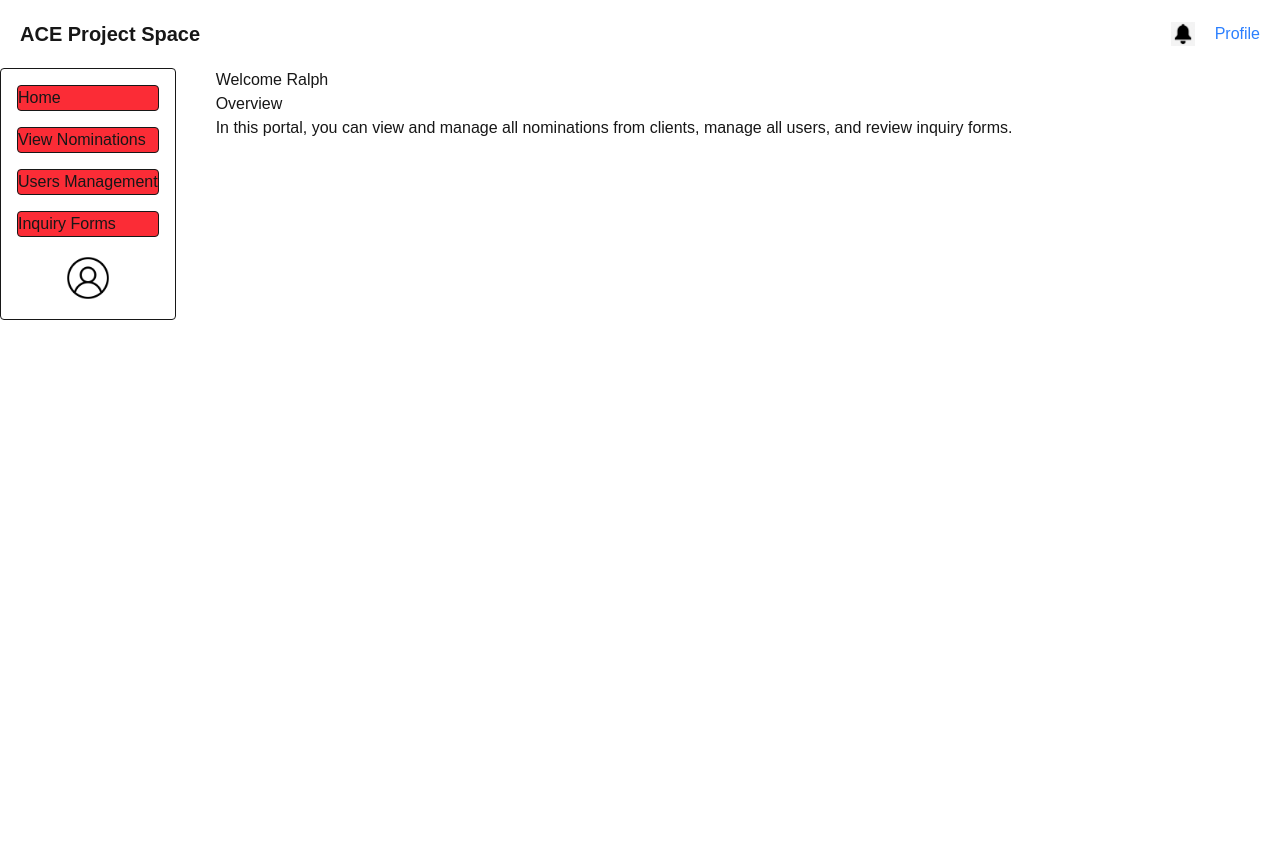
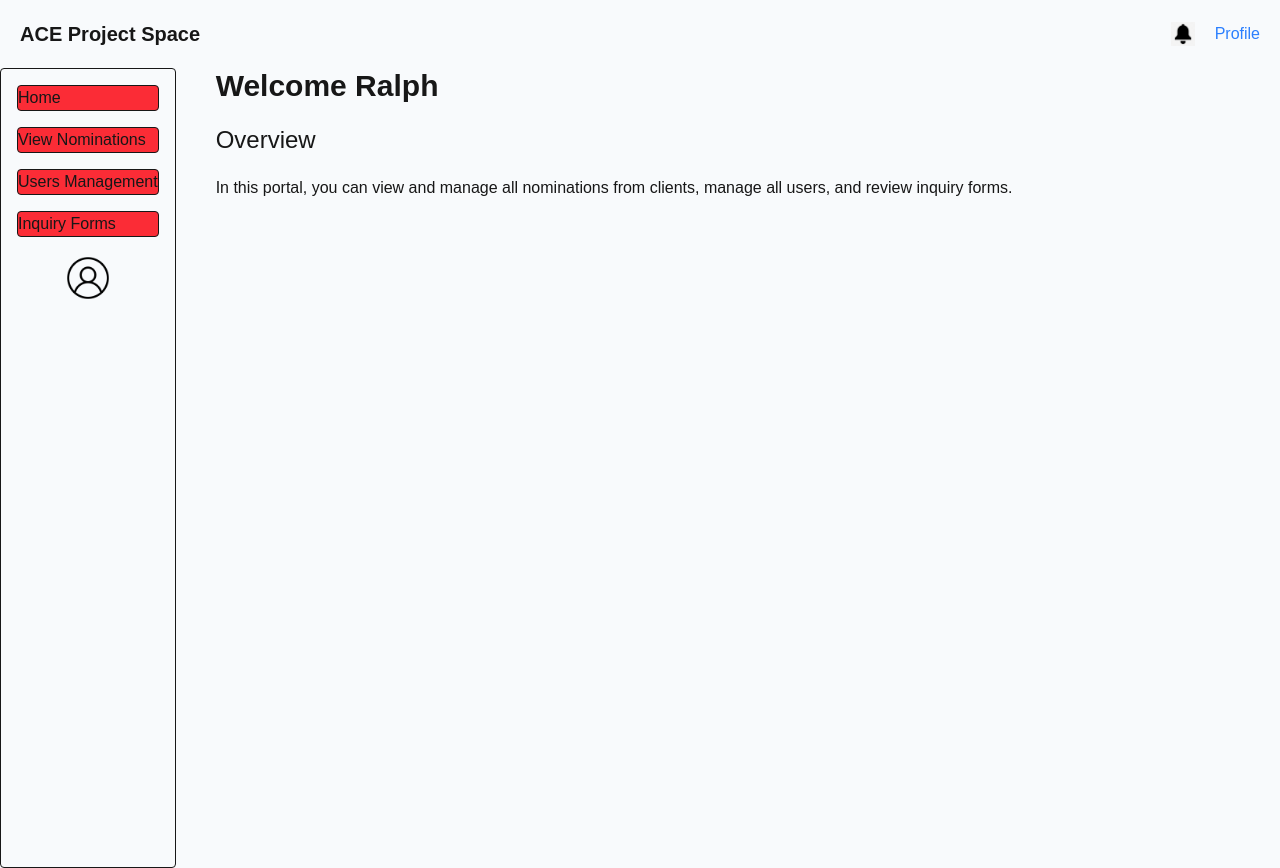
Before and after one commit to harmankaur358/ACE_PROJECT_SPACE, a Next.js app: page /chair in a window 1280 px wide. Before the commit the page ends 800 px from the top, so only its background shows below. Built offline with nearby package versions, Linux system fonts and the light colour scheme.

Commit message:
feat: Applied background color to the chair dashboard.

```diff
--- a/src/app/chair/page.tsx
+++ b/src/app/chair/page.tsx
@@ -3,13 +3,13 @@ import ChairNavigation from '@/components/chairNav';
 
 export default function ChairPage() {
     return (
-        <div>
+        <div className="bg-slate-50 min-h-screen">
             <ChairHeader />
             <div className="flex gap-10">
                 <ChairNavigation />
-                <div>
-                    <h1>Welcome Ralph</h1>
-                    <h2>Overview</h2>
+                <div className="flex flex-col gap-5">
+                    <h1 className='text-3xl font-bold'>Welcome Ralph</h1>
+                    <h2 className='text-2xl'>Overview</h2>
                     <p>In this portal, you can view and manage all nominations from clients, manage all users, and review inquiry forms.</p>
                 </div>
             </div>
--- a/src/components/chairNav.tsx
+++ b/src/components/chairNav.tsx
@@ -5,7 +5,7 @@ export default function ChairNavigation() {
     const profileImg = "/profile.png";
 
     return (
-        <div className="flex flex-col gap-4 border rounded p-4">
+        <div className="flex flex-col gap-4 border rounded p-4 min-h-screen">
             <div className="flex flex-col gap-4">
                 <Link href={`/chair`} className="border rounded bg-red-500">Home</Link>
                 <Link href={`/chair/nominations`} className="border rounded bg-red-500">View Nominations</Link>
```
